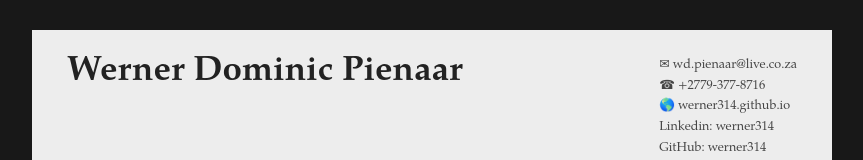
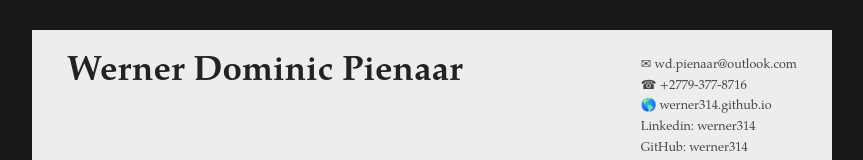
Before and after one commit to werner314/werner314.github.io, a plain HTML site: page resume.html in a window 1280 px wide. Shown: the top 160 px of the page, without its empty margins (208-1071 px from the left). Drawn offline with Linux system fonts and the light colour scheme.

Commit message:
Update resume.html
Correct email added.

```diff
--- a/resume.html
+++ b/resume.html
@@ -36,7 +36,7 @@ src: url(data:font/ttf;base64,AAEAAAAQAQAABAAAR0RFRgmoCToAAAJEAAAAikdQT1PVTOLBAA
                     		        </div>
                 <div id="contactDetails" class="quickFade delayFour">
 			        <ul>
-                        <li>✉ <a href="mailto:wd.pienaar@live.co.za">wd.pienaar@live.co.za</a></li>
+                        <li>✉ <a href="mailto:wd.pienaar@live.co.za">wd.pienaar@outlook.com</a></li>
                         <li>☎ +2779-377-8716</li>
                         <li>🌎 <a href="http://werner314.github.io">werner314.github.io</a></li>
                         <li>Linkedin: <a href="https://www.linkedin.com/in/werner314">werner314</a></li>
```
